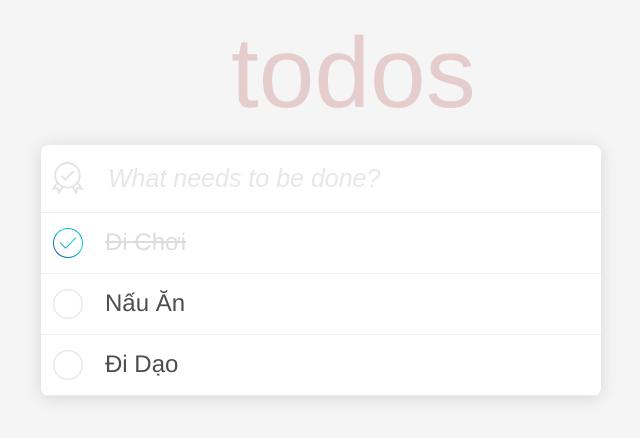
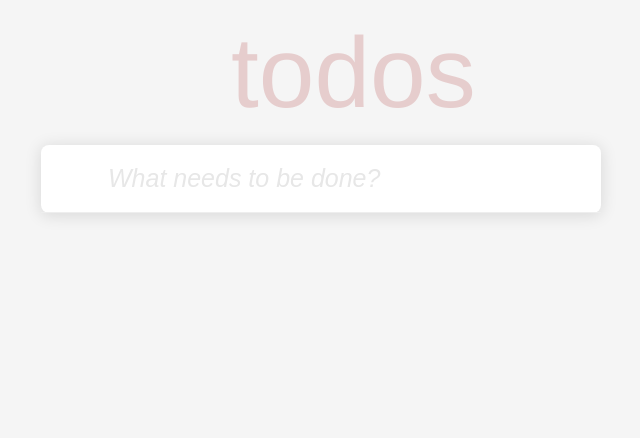
Before and after one commit to quangnguyen2019/To-do-List, a React (Create React App) app: page / in a window 1280 px wide. Shown: the top 438 px of the page, without its empty margins (319-959 px from the left). Built offline with nearby package versions, Linux system fonts and the light colour scheme.

Commit message:
Save to-do list into localStorage

```diff
--- a/package.json
+++ b/package.json
@@ -35,5 +35,8 @@
       "last 1 firefox version",
       "last 1 safari version"
     ]
+  },
+  "devDependencies": {
+    "eslint-plugin-react-hooks": "^4.2.0"
   }
 }
--- a/src/components/TodoList.js
+++ b/src/components/TodoList.js
@@ -1,4 +1,4 @@
-import React, { useState } from 'react';
+import React, { useState, useEffect } from 'react';
 
 import TodoItem from './TodoItem';
 import HeaderInput from './HeaderInput';
@@ -6,11 +6,19 @@ import HeaderInput from './HeaderInput';
 import './CSS/Components.css';
 
 export default function TodoList() {
-    const [todos, setTodos] = useState([
-        { title: 'Đi Chơi', completed: true },
-        { title: 'Nấu Ăn', completed: false },
-        { title: 'Đi Dạo', completed: false },
-    ]);
+    // get to-do list from localStorage
+    const todoList = JSON.parse(localStorage.getItem('todosArr'));
+
+    const [todos, setTodos] = useState(
+        todoList ? todoList : []
+    );
+
+    useEffect(
+        () => {
+            localStorage.setItem('todosArr', JSON.stringify(todos));
+        },
+        [todos]
+    );
 
     const clickItem = (index) => {
         setTodos([
```
